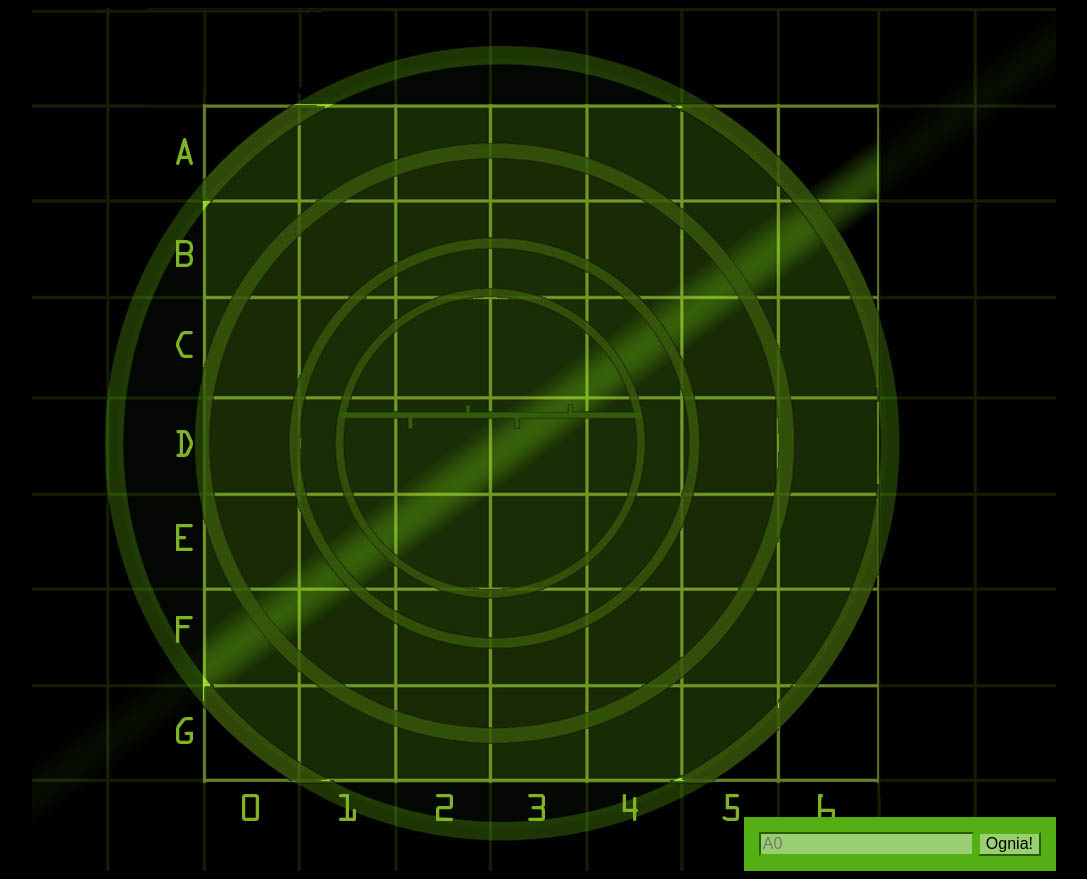
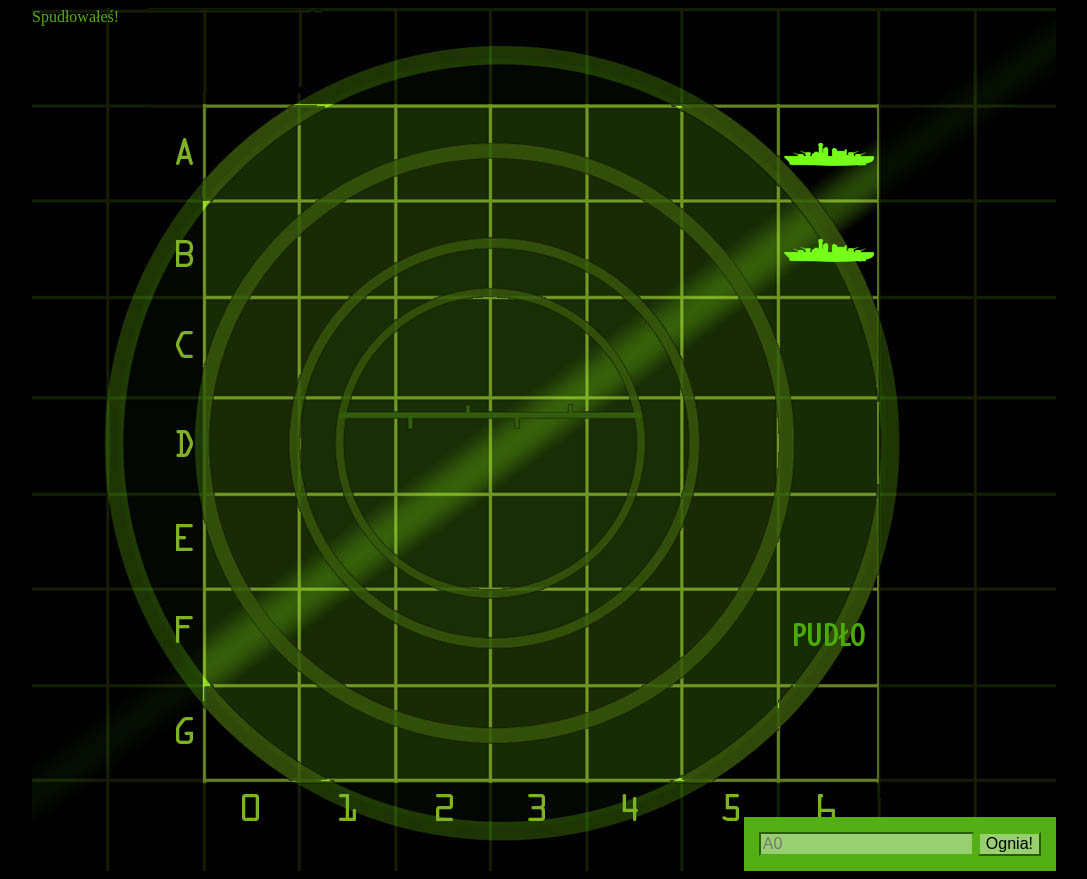
Before and after one commit to martraw/BattleShipGame, a plain HTML site: page index.html in a window 1280 px wide. Shown: the whole page, without its empty margins (96-1183 px from the left). Drawn offline with Linux system fonts and the light colour scheme.

Commit message:
Add Fire method

```diff
--- a/css/style.css
+++ b/css/style.css
@@ -19,7 +19,7 @@ body{
   top: 0;
   left: 0;
   color: rgb(83, 175, 19);
-  background-color: blue;
+  /*background-color: blue;*/
 }
 
 table {
--- a/js/battleship.js
+++ b/js/battleship.js
@@ -1,13 +1,12 @@
 var view = {
   displayMessage: function (msg) {
     var messageArea = document.getElementById('messageArea');
-    console.log(messageArea);
+    // console.log(messageArea);
     messageArea.innerHTML = msg;
   },
 
   displayHit: function (location) {
     var cell = document.getElementById(location);
-    console.log(cell);
     cell.setAttribute('class', 'hit');
   },
 
@@ -30,15 +29,39 @@ var model = {
   ],
 
   fire: function (guess) {
-    for (var i = 0; i < this.numShips.length; i++) {
+    for (var i = 0; i < this.numShips; i++) {
       var ship = this.ships[i];
-      var locations = ship.locations;
-      var index = locations.indexOf(guess);
+      var index = ship.locations.indexOf(guess);
       if (index >= 0) {
         ship.hits[index] = 'hit';
+        view.displayHit(guess);
+        view.displayMessage('Trafiony!');
+        if (this.isSunk(ship)) {
+          view.displayMessage('Zatipiłeś okręt!');
+          this.shipsSunk++;
+        }
+        console.log(this.shipsSunk);
         return true;
       }
+      view.displayMiss(guess);
+      view.displayMessage('Spudłowałeś!')
       return false;
     }
   },
+
+  isSunk: function (ship) {
+    for (var i = 0; i < this.shipLength; i++) {
+      if (ship.hits[i] !== 'hit') {
+        return false;
+      }
+      console.log('isSunk - true');
+      return true;
+    }
+  },
 }; //koniec model
+
+model.fire('06');
+model.fire('16');
+model.fire('56');
+
+console.log(model.ships[0]);
```
